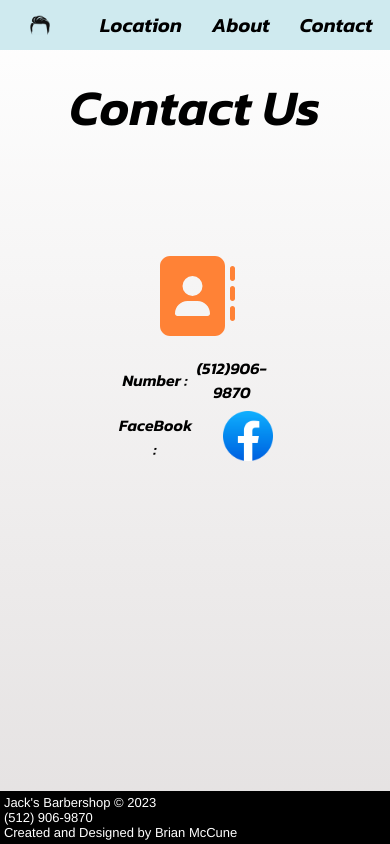
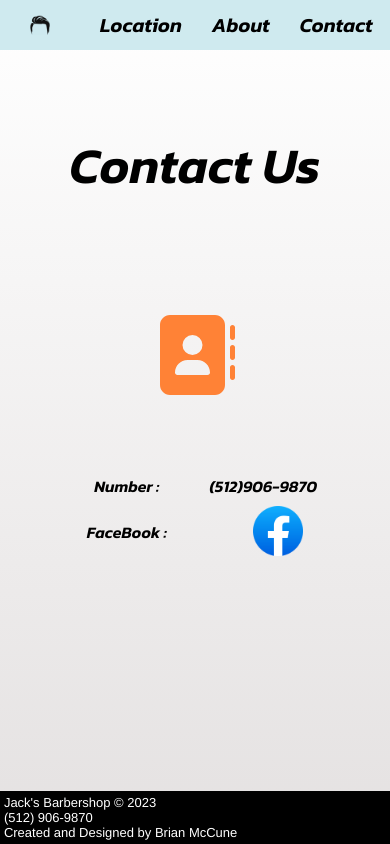
Before and after one commit to Brian4755/Jack-s-Barbershop, a React (Create React App) app: page /contact in a window 390 px wide. Built offline with nearby package versions, Linux system fonts and the light colour scheme.

Commit message:
contact page mobile position changes

```diff
--- a/src/Contact.css
+++ b/src/Contact.css
@@ -33,3 +33,13 @@
 .contactDetails p {
   align-self: center;
 }
+
+@media only screen and (max-width: 1200px) {
+  .contactUs {
+    margin-top: 20%;
+  }
+  .contactDetails {
+    width: 70%;
+    margin-top: 20%;
+  }
+}
```
